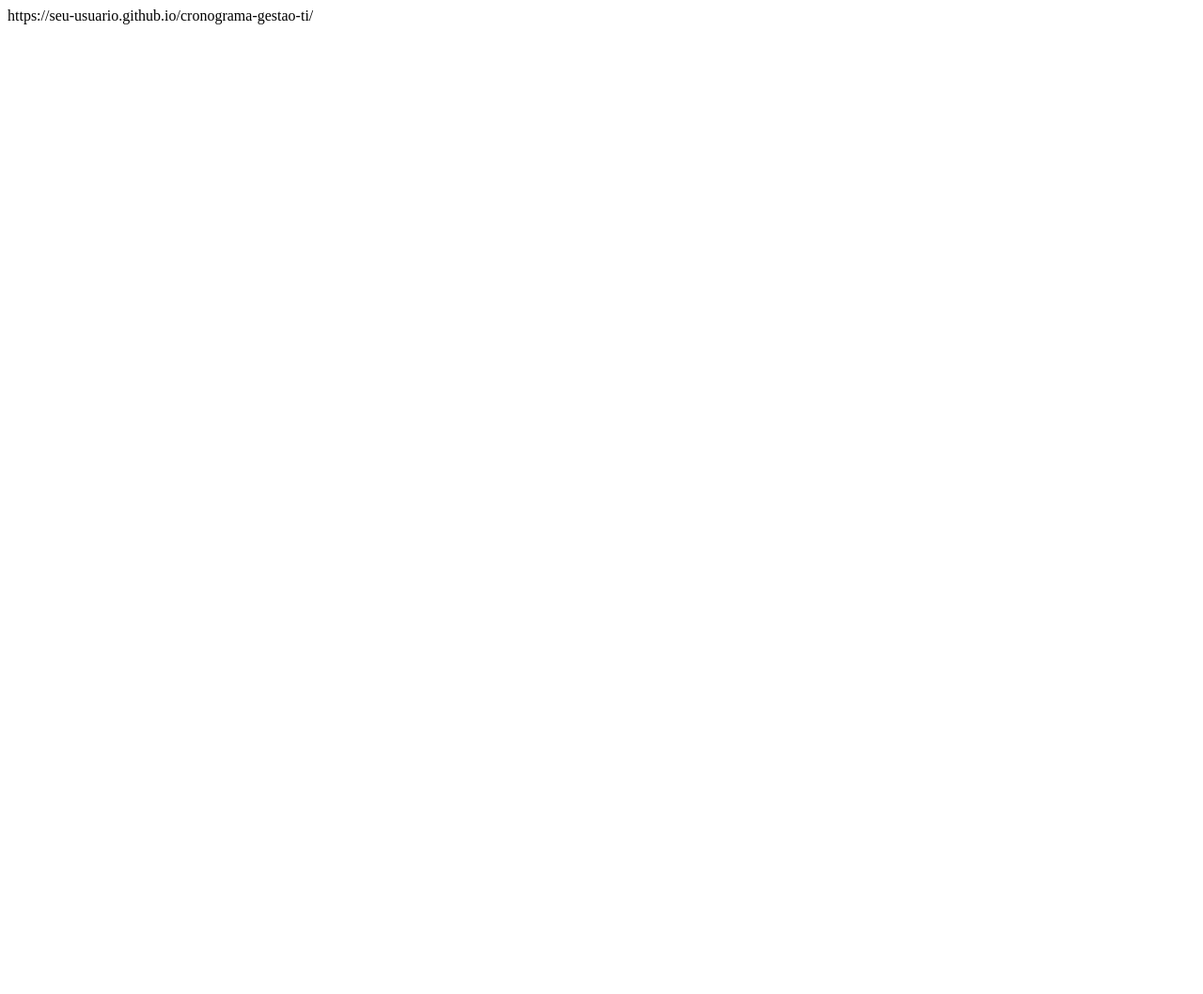
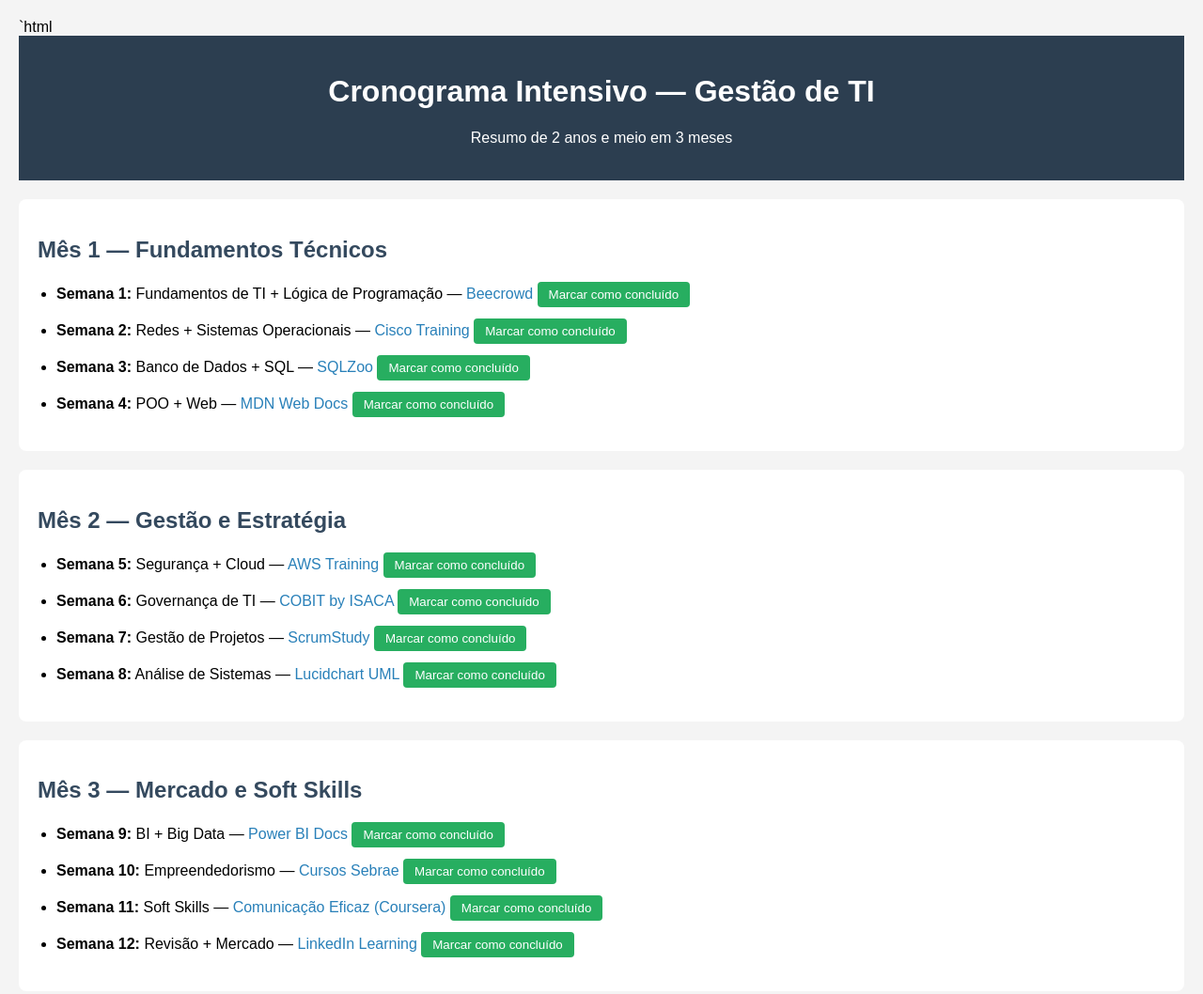
Before and after one commit to Ramoszoom/cronograma-gestao-ti, a plain HTML site: page index.html in a window 1280 px wide. Shown: the top 1058 px of the page at 94% size. Before the commit the page ends 800 px from the top, so only its background shows below. Drawn offline with Linux system fonts and the light colour scheme.

Commit message:
Update index.html

```diff
--- a/index.html
+++ b/index.html
@@ -1 +1,66 @@
-https://seu-usuario.github.io/cronograma-gestao-ti/
+
+
+`html
+<!DOCTYPE html>
+<html lang="pt-BR">
+<head>
+  <meta charset="UTF-8">
+  <title>Cronograma Gestão de TI</title>
+  <style>
+    body { font-family: Arial, sans-serif; background: #f4f4f4; margin: 0; padding: 20px; }
+    header { background: #2c3e50; color: white; padding: 20px; text-align: center; }
+    section { background: white; margin: 20px 0; padding: 20px; border-radius: 8px; }
+    h2 { color: #34495e; }
+    ul { padding-left: 20px; }
+    li { margin-bottom: 12px; }
+    button { background: #27ae60; color: white; border: none; padding: 6px 12px; border-radius: 4px; cursor: pointer; }
+    button.done { background: #95a5a6; text-decoration: line-through; }
+    a { color: #2980b9; text-decoration: none; }
+  </style>
+  <script>
+    function marcarConcluido(btn) {
+      btn.classList.toggle("done");
+      btn.textContent = btn.classList.contains("done") ? "Concluído" : "Marcar como concluído";
+    }
+  </script>
+</head>
+<body>
+  <header>
+    <h1>Cronograma Intensivo — Gestão de TI</h1>
+    <p>Resumo de 2 anos e meio em 3 meses</p>
+  </header>
+
+  <section>
+    <h2>Mês 1 — Fundamentos Técnicos</h2>
+    <ul>
+      <li><strong>Semana 1:</strong> Fundamentos de TI + Lógica de Programação — <a href="https://www.beecrowd.com.br" target="_blank">Beecrowd</a> <button onclick="marcarConcluido(this)">Marcar como concluído</button></li>
+      <li><strong>Semana 2:</strong> Redes + Sistemas Operacionais — <a href="https://www.cisco.com/c/en/us/training-events/training-certifications/training.html" target="_blank">Cisco Training</a> <button onclick="marcarConcluido(this)">Marcar como concluído</button></li>
+      <li><strong>Semana 3:</strong> Banco de Dados + SQL — <a href="https://sqlzoo.net/" target="_blank">SQLZoo</a> <button onclick="marcarConcluido(this)">Marcar como concluído</button></li>
+      <li><strong>Semana 4:</strong> POO + Web — <a href="https://developer.mozilla.org/pt-BR/docs/Web" target="_blank">MDN Web Docs</a> <button onclick="marcarConcluido(this)">Marcar como concluído</button></li>
+    </ul>
+  </section>
+
+  <section>
+    <h2>Mês 2 — Gestão e Estratégia</h2>
+    <ul>
+      <li><strong>Semana 5:</strong> Segurança + Cloud — <a href="https://aws.amazon.com/pt/training/" target="_blank">AWS Training</a> <button onclick="marcarConcluido(this)">Marcar como concluído</button></li>
+      <li><strong>Semana 6:</strong> Governança de TI — <a href="https://www.isaca.org/resources/cobit" target="_blank">COBIT by ISACA</a> <button onclick="marcarConcluido(this)">Marcar como concluído</button></li>
+      <li><strong>Semana 7:</strong> Gestão de Projetos — <a href="https://www.scrumstudy.com/" target="_blank">ScrumStudy</a> <button onclick="marcarConcluido(this)">Marcar como concluído</button></li>
+      <li><strong>Semana 8:</strong> Análise de Sistemas — <a href="https://www.lucidchart.com/pages/pt/uml-diagram" target="_blank">Lucidchart UML</a> <button onclick="marcarConcluido(this)">Marcar como concluído</button></li>
+    </ul>
+  </section>
+
+  <section>
+    <h2>Mês 3 — Mercado e Soft Skills</h2>
+    <ul>
+      <li><strong>Semana 9:</strong> BI + Big Data — <a href="https://learn.microsoft.com/pt-br/power-bi/" target="_blank">Power BI Docs</a> <button onclick="marcarConcluido(this)">Marcar como concluído</button></li>
+      <li><strong>Semana 10:</strong> Empreendedorismo — <a href="https://www.sebrae.com.br/sites/PortalSebrae/cursosonline" target="_blank">Cursos Sebrae</a> <button onclick="marcarConcluido(this)">Marcar como concluído</button></li>
+      <li><strong>Semana 11:</strong> Soft Skills — <a href="https://www.coursera.org/learn/comunicacao-eficaz" target="_blank">Comunicação Eficaz (Coursera)</a> <button onclick="marcarConcluido(this)">Marcar como concluído</button></li>
+      <li><strong>Semana 12:</strong> Revisão + Mercado — <a href="https://www.linkedin.com/learning/" target="_blank">LinkedIn Learning</a> <button onclick="marcarConcluido(this)">Marcar como concluído</button></li>
+    </ul>
+  </section>
+</body>
+</html>
+`
+
+---
```
